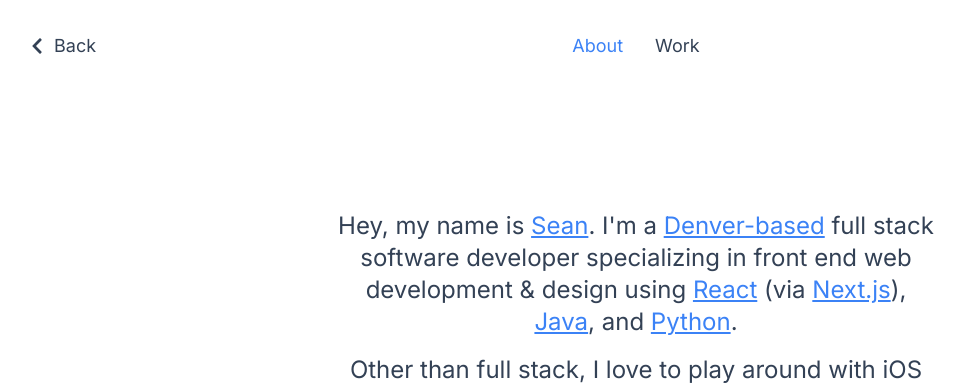
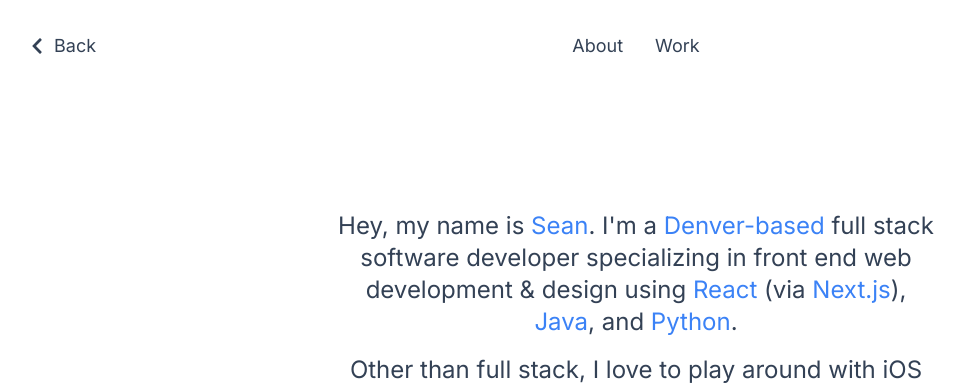
Before and after one commit to seaneoo/seano, a Next.js app: page /about in a window 1280 px wide. Shown: the top 386 px of the page, without its empty margins (4-967 px from the left). Built offline with nearby package versions, Linux system fonts and the light colour scheme.

Commit message:
Update a link styles
Differentiate between links (underlined) and highlighted (not underlined) text

```diff
--- a/src/app/about/page.tsx
+++ b/src/app/about/page.tsx
@@ -23,26 +23,20 @@
 
         <p className="mb-8">
           I would love to hear from you! Please{' '}
-          <mark>
           <ExtLink
             href={`mailto:so@seano.dev?subject=${
-                emailGreetings[
-                  Math.floor(Math.random() * emailGreetings.length)
-                ]
+              emailGreetings[Math.floor(Math.random() * emailGreetings.length)]
             }`}>
             send me an email
           </ExtLink>
-          </mark>
           .
         </p>
 
         <p className="text-lg">
           (
-          <mark>
           <ExtLink href="https://files.catbox.moe/sgctmq.jpeg">
             Obligatory cat picture
           </ExtLink>
-          </mark>
           )
         </p>
       </section>
--- a/src/app/globals.css
+++ b/src/app/globals.css
@@ -4,13 +4,14 @@
 
 @layer base {
   a {
-    @apply transition-colors;
+    @apply text-brand underline transition-colors;
   }
+
   a:hover {
-    @apply text-brand;
+    @apply text-blue-600;
   }
 
   mark {
-    @apply bg-transparent text-brand underline;
+    @apply bg-transparent text-brand;
   }
 }
--- a/src/components/header.tsx
+++ b/src/components/header.tsx
@@ -24,7 +24,9 @@
       <nav className="flex w-full flex-row items-center justify-center gap-4">
         <div className="flex w-32 items-center justify-start">
           {pathname !== '/' && (
-            <Link href="/" className="flex items-center gap-2 text-lg">
+            <Link
+              href="/"
+              className="flex items-center gap-2 text-lg text-text no-underline">
               <FaChevronLeft /> Back
             </Link>
           )}
@@ -35,7 +37,7 @@
               key={index}
               href={page.path}
               className={clsx(
-                'text-lg',
+                'text-lg text-text no-underline',
                 pathname === page.path && 'text-brand'
               )}>
               {page.name}
--- a/src/components/icon-button.tsx
+++ b/src/components/icon-button.tsx
@@ -10,7 +10,7 @@
 
 export default function IconButton({ href, icon, label }: Props) {
   return (
-    <ExtLink href={href} aria-label={label}>
+    <ExtLink href={href} aria-label={label} className="text-text no-underline">
       <span className="block h-8 w-8">{icon}</span>
     </ExtLink>
   );
```
Lines whose indentation alone changed are shown as unchanged.
